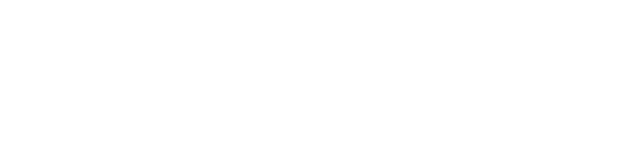
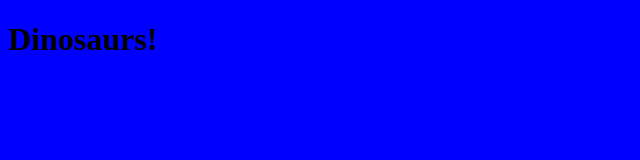
Before and after one commit to jenniferyaya/intro-to-css, a plain HTML site: page index.html in a window 1280 px wide. Shown: the whole page, without its empty margins (0-640 px from the left). Drawn offline with Linux system fonts and the light colour scheme.

Commit message:
Added background colour.

```diff
--- /dev/null
+++ b/css/main.css
@@ -0,0 +1,3 @@
+html {
+	background-color: blue;
+}
--- a/index.html
+++ b/index.html
@@ -1,11 +1,13 @@
-<!doctype html>
+<!DOCTYPE html>
 <html>
 	<head>
 		<meta charset="utf-8">
 		<title>Intro to CSS</title>
-
+		<link href="css/main.css" rel="stylesheet">
 	</head>
 	<body>
+
+		<h1>Dinosaurs!</h1>
 
 
 
--- /dev/null
+++ b/main.css
@@ -0,0 +1,3 @@
+html {
+	background-color: navy;
+}
```
